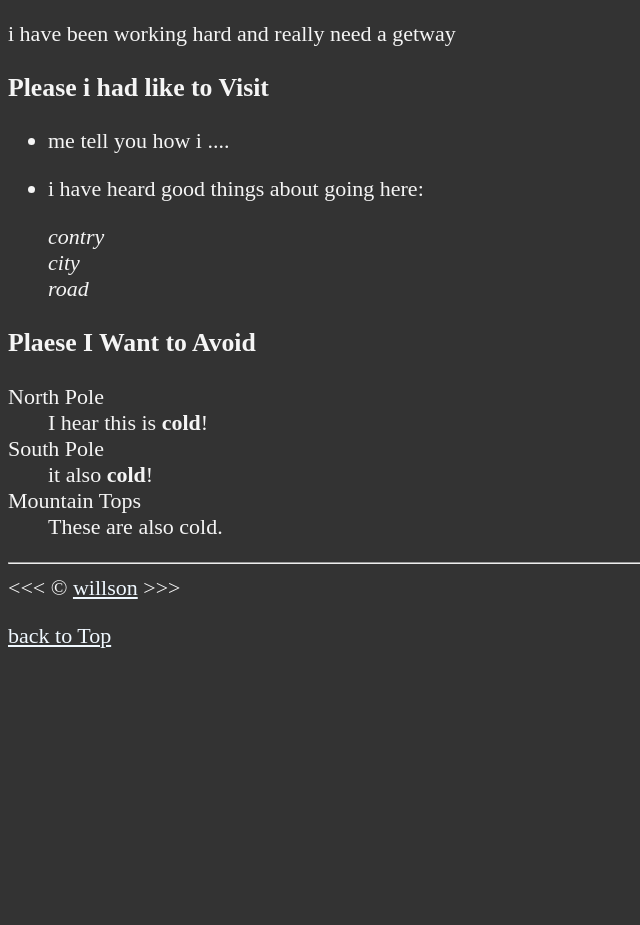
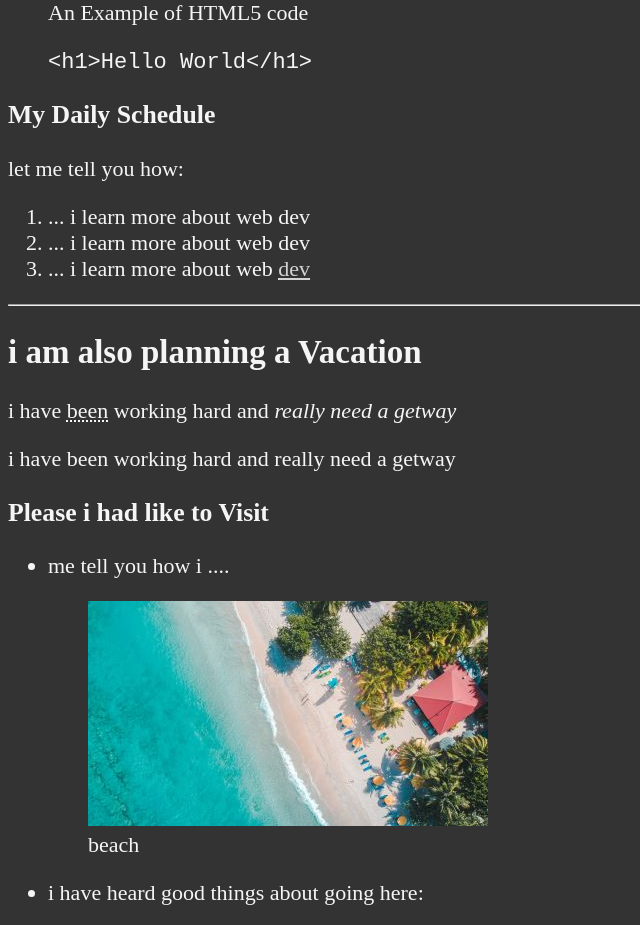
Before and after one commit to Sickdogg/freecodecamp, a plain HTML site: page lesson/index.html in a window 1280 px wide. Shown: the part 678-1603 px from the top of the page, without its empty margins (0-640 px from the left). Before the commit the page ends 1349 px from the top, so only its background shows below. Drawn offline with Linux system fonts and the light colour scheme.

Commit message:
06_lesson_圖片相關知識

```diff
--- a/lesson/index.html
+++ b/lesson/index.html
@@ -39,6 +39,14 @@
         <!-- 使用shift + alt + 下，往下複製 -->
         <h2> i am readt to learn HTML</h2>
         <p>This my first web page.</p>
+        <!-- 請在img元素中提供寬跟高，有助於讓瀏覽器快速掌握該圖片尺寸 -->
+        <img src="images/html_logo_300x300.png" alt="HTML5 Logo" title="HTML5" width="300" height="300">
+        <figure>
+            <figcaption>An Example of HTML5 code</figcaption>
+            <p>
+                <code>&lt;h1&gt;Hello World&lt;/h1&gt;</code>
+            </p>
+        </figure>
 
         <h3> My Daily Schedule</h3>
         <p>let me tell you how:</p>
@@ -59,7 +67,17 @@
 
         <h3> Please i had like to Visit</h3>
         <ul>
-            <li><p> me tell you how i ....</p></li>
+            <li>
+                <p> me tell you how i ....</p>
+                <figure>
+                    <!-- img的loading屬性的lazy可以讓瀏覽器視角快要靠近該圖片時在載入 -->
+                    <img src="./images/caribbean.jpg" alt="beach" title="beach" width="400" height="225" loading="lazy">
+                    <figcaption>
+                        beach
+                    </figcaption>
+                </figure>
+
+            </li>
             <li>
                 <p>i have heard good things about going here:</p>
                 <!-- 連覽器會知道這邊的內容是地址 -->
@@ -68,6 +86,13 @@
                     city<br>
                     road
                 </address>
+                <figure>
+                    <img src="./images/vacation.jpg" alt="vacation" title="vacation" width="400" height="267" loading="lazy">
+                    <figcaption>
+                        vacation
+                    </figcaption>
+                </figure>
+
             </li>
         </ul>
 
```
Also changed, not shown: lesson/images/caribbean.jpg (added), lesson/images/html_logo_300x300.png (added), lesson/images/vacation.jpg (added), 1 other file.
